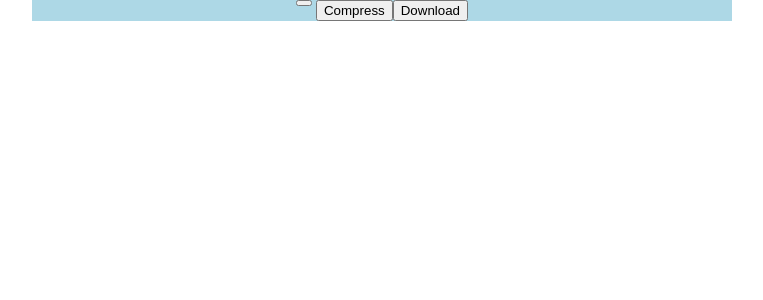
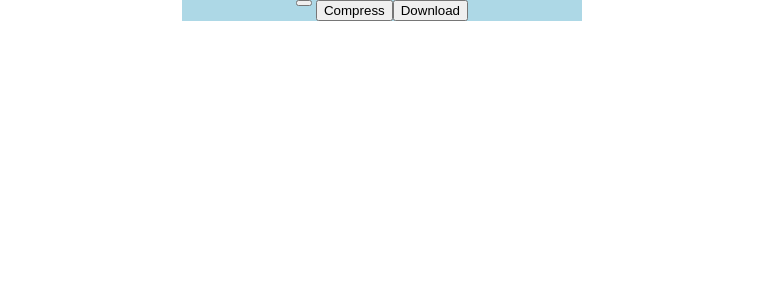
Before and after one commit to sean-yoo/filecomp, a React (Create React App) app: page / in a window 1280 px wide. Shown: the top 300 px of the page, without its empty margins (258-1021 px from the left). Built offline with nearby package versions, Linux system fonts and the light colour scheme.

Commit message:
Change Compress box size

```diff
--- a/src/components/Compress/Compress.css
+++ b/src/components/Compress/Compress.css
@@ -1,7 +1,7 @@
 .form {
-	width: 700px;
+	width: 400px;
 	background-color: lightblue;
-	background-size:40px 60px;
+	background-size:30px 60px;
 }
 
 input[type="file"]{
```
